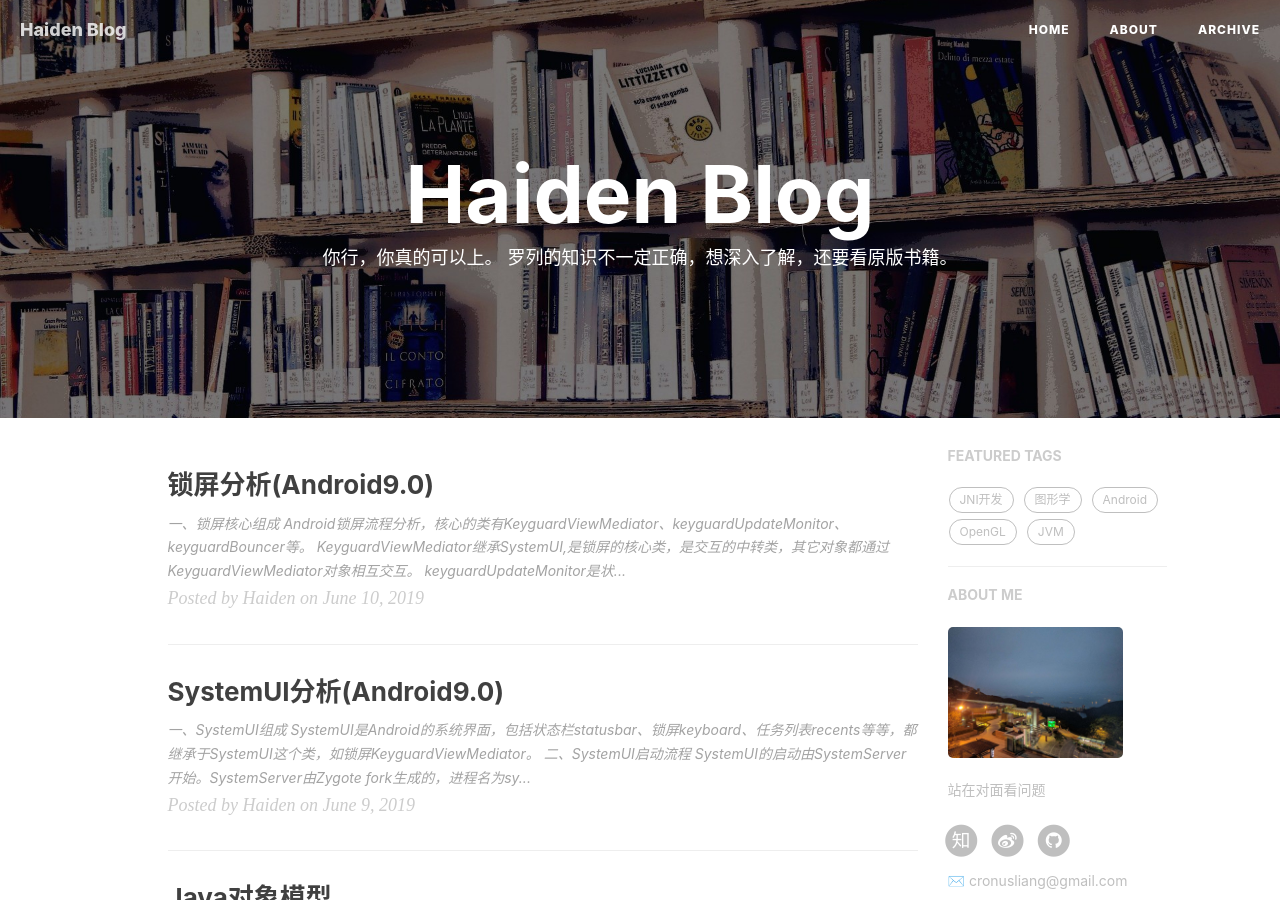
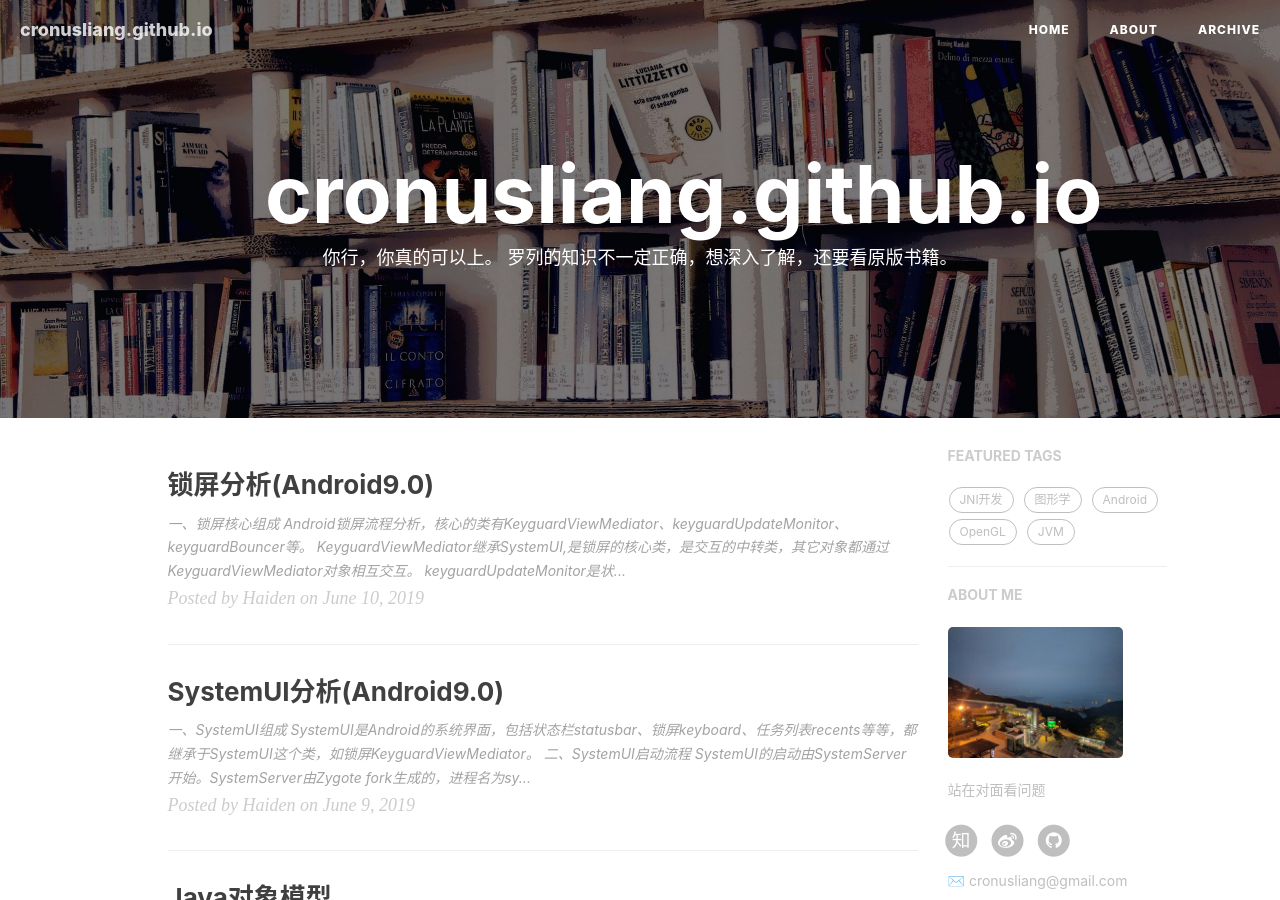
Before and after one commit to cronusliang/cronusliang.github.io, a Jekyll site: the page built from index.html, in a window 1280 px wide and 900 px high. Built offline with Jekyll 4.4.1, drawn with Linux system fonts in a browser that asks for light colours; nearby versions of some CDN libraries; formulas are drawn with MathJax 3; the list of posts is cut into pages by our own code; comment, search, counter and statistics services are not loaded; some of the changed text lies outside the part shown.

Commit message:
change config

```diff
--- a/_config.yml
+++ b/_config.yml
@@ -1,6 +1,6 @@
 # Site settings
-title: Haiden Blog
-SEOTitle: Haiden Blog
+title:
+SEOTitle: Haiden
 header-img: img/home_bg.jpg
 email: cronusliang@gmail.com
 description: "想知道更多，无可奉告啊"
```
